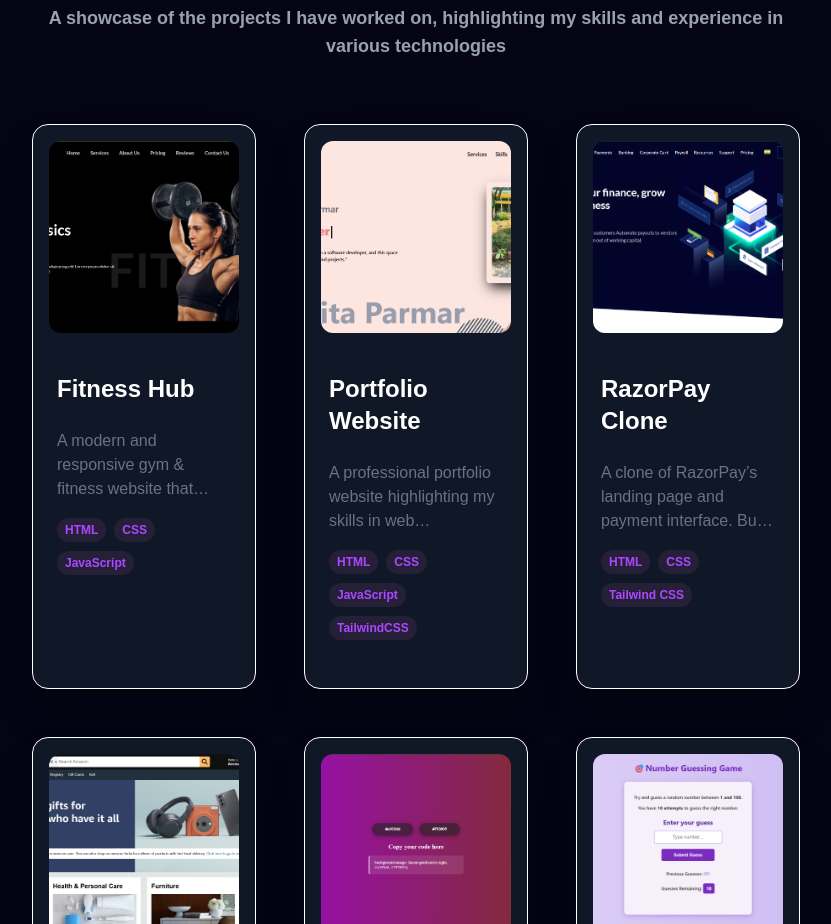
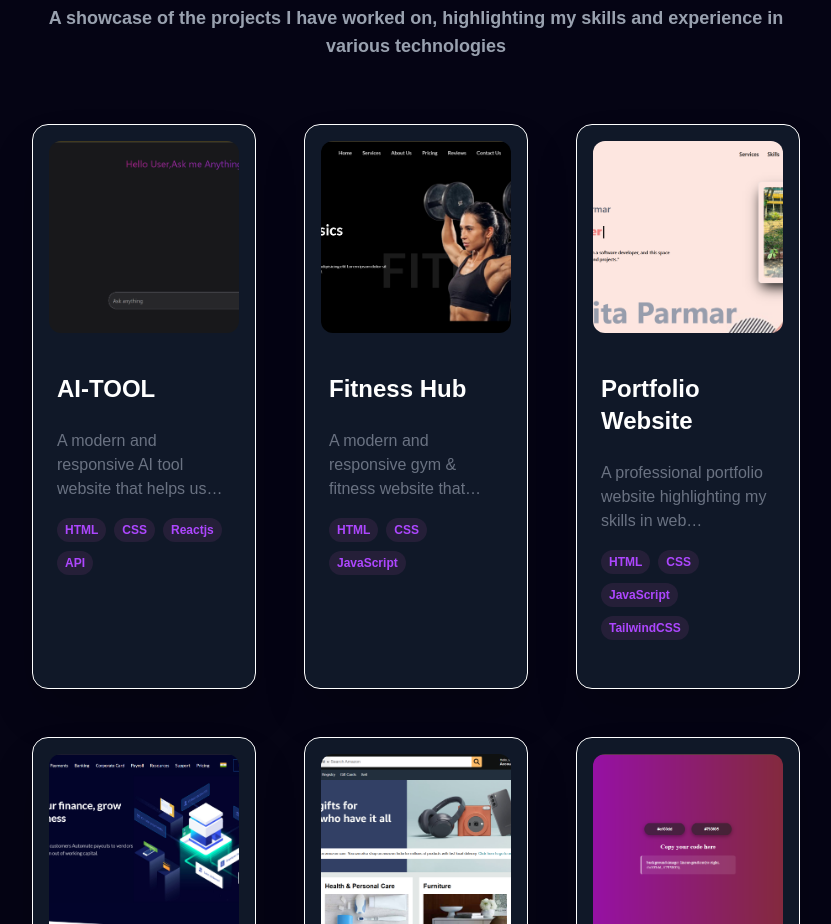
Before and after one commit to akshita03par/My-Personal-Portfolio, a React (Vite) app in the folder my-project/: page / in a window 1280 px wide. Shown: the part 3360-4284 px from the top of the page, without its empty margins (224-1055 px from the left). Built offline with nearby package versions, Linux system fonts and the light colour scheme.

Commit message:
add new project

```diff
--- a/my-project/src/constants.js
+++ b/my-project/src/constants.js
@@ -41,6 +41,7 @@ import iipsLogo from "./assets/iips_logo.png";
 import vaishnavLogo from "./assets/vaishnav_logo.webp";
 
 // Project Section Logo's-------------------------------------------->
+import AITOOLogo from "./assets/work_logo/AI-TOOL.png";
 import FitnessHubLogo from "./assets/work_logo/FitnessHub.png";
 import PortfolioLogo from "./assets/work_logo/Portfolio.png";
 import RazorPayLogo from "./assets/work_logo/RazorPay.png";
@@ -202,6 +203,17 @@ export const education = [
 export const projects = [
   {
     id: 0,
+    title: "AI-TOOL",
+    description:
+      "A modern and responsive AI tool website that helps users interact with AI models, explore functionalities, and get results in real-time. Built with React.js and integrated with APIs, featuring a user-friendly interface, smooth animations, and responsive design.",
+    image: AITOOLogo,
+    tags: ["HTML", "CSS", "Reactjs", "API"],
+    github: "https://github.com/akshita03par/AI-TOOL",
+    webapp: "https://ai-tool-bay.vercel.app/",
+  },
+
+  {
+    id: 1,
     title: "Fitness Hub",
     description:
       "A modern and responsive gym & fitness website that helps users track workouts, calculate BMI, and explore exercise routines. Built with HTML, CSS, and JavaScript, featuring interactive charts, smooth animations, and a user-friendly interface to enhance the fitness experience.",
@@ -211,7 +223,7 @@ export const projects = [
     webapp: "",
   },
   {
-    id: 1,
+    id: 2,
     title: "Portfolio Website",
     description:
       "A professional portfolio website highlighting my skills in web development, projects, and technical expertise. Designed with HTML, Tailwind CSS , JavaScript to create a responsive, modern, and interactive experience for recruiters and collaborators.",
@@ -221,7 +233,7 @@ export const projects = [
     webapp: "https://creative-twilight-2ab38f.netlify.app/",
   },
   {
-    id: 2,
+    id: 3,
     title: "RazorPay Clone",
     description:
       "A clone of RazorPay’s landing page and payment interface. Built using HTML, Tailwind CSS, and API itragation for practice purposes.",
@@ -232,7 +244,7 @@ export const projects = [
     webapp: "",
   },
   {
-    id: 3,
+    id: 4,
     title: "Amazon Clone",
     description:
       "An Amazon-like e-commerce front-end clone with product listings, cart functionality, and a responsive layout built with HTML , CSS.",
@@ -243,7 +255,7 @@ export const projects = [
     webapp: "",
   },
   {
-    id: 4,
+    id: 5,
     title: "Interactive Gradient Generator",
     description:
       "A modern web tool that lets users create stunning linear gradients with live preview. It features two buttons to quickly generate new gradients and displays the corresponding RGB values for easy copying. Ideal for designers and developers looking for quick gradient inspiration and integration into their projects.",
@@ -254,7 +266,7 @@ export const projects = [
     webapp: "",
   },
   {
-    id: 5,
+    id: 6,
     title: "Random Number Guessing Game",
     description:
       "A fun and interactive web game where users try to guess a randomly generated number. The game provides instant feedback on each guess, tracks the number of attempts, and encourages users to improve their prediction skills. Built with HTML, CSS, and JavaScript for a smooth and engaging experience.",
@@ -265,7 +277,7 @@ export const projects = [
     webapp: "",
   },
   {
-    id: 6,
+    id: 7,
     title: "Spotify Clone",
     description:
       "A visually appealing, responsive frontend replica of Spotify. Built entirely with HTML, CSS, and JavaScript, smooth user interactions.",
```
Also changed, not shown: my-project/src/assets/Akshita-Parmar.jpg, my-project/src/assets/work_logo/AI-TOOL.png (added).
